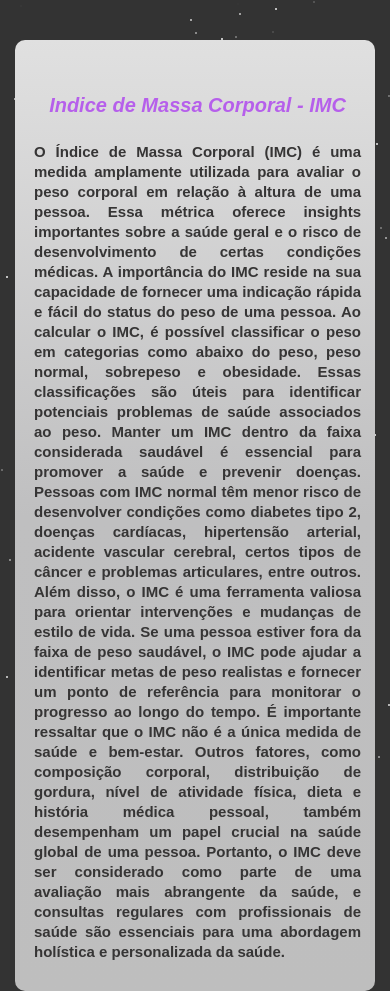
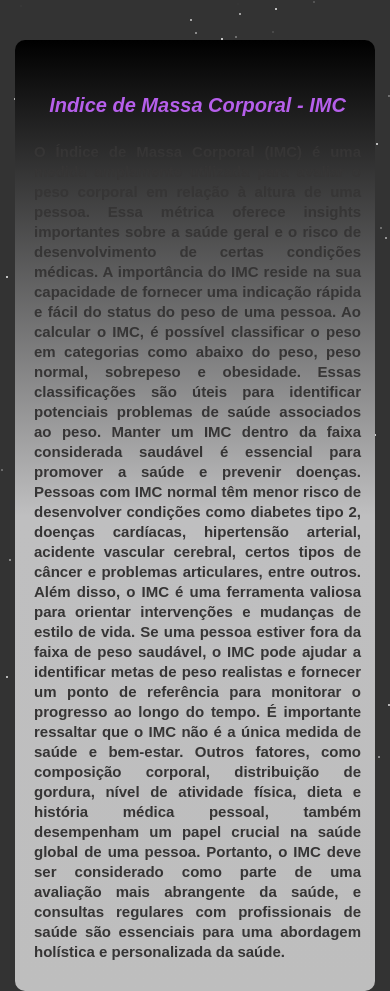
Before and after one commit to Joalbertosilva/Calculadora-IMC, a plain HTML site: page index.html in a window 390 px wide. Shown: the top 991 px of the page. Drawn offline with Linux system fonts and the light colour scheme.

Commit message:
Atualizando

```diff
--- a/exercicioIMC/css/style.css
+++ b/exercicioIMC/css/style.css
@@ -343,7 +343,7 @@ img{
         justify-content: center;
         align-items: center;
         flex-direction: column;
-        background: linear-gradient(#e0e0e0, #bfbfc0, #bebebe);
+        background: linear-gradient(#000000, #bfbfc0, #bebebe);
         width: 360px;
         border-radius: 10px;
         margin: 40px 0px 10px 15px;
```
